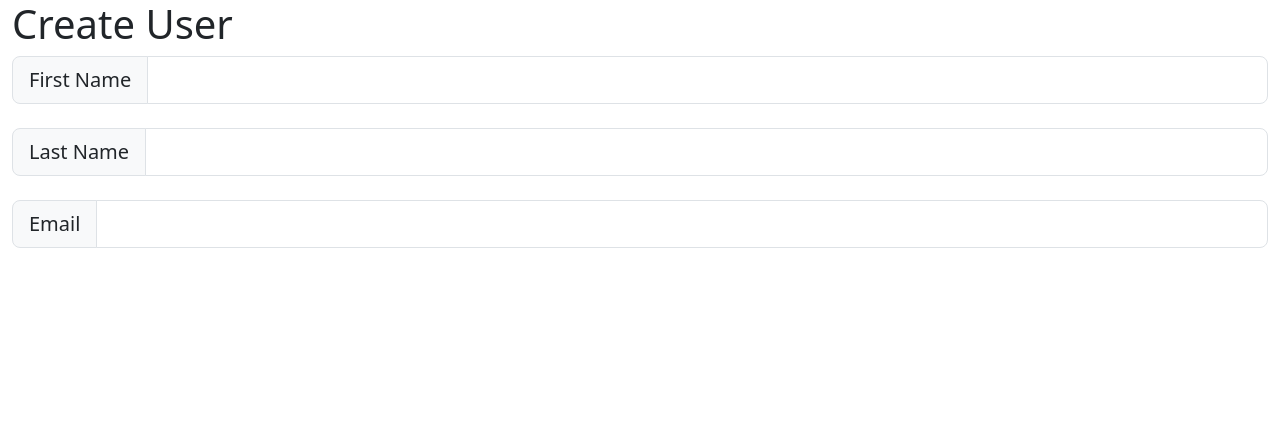
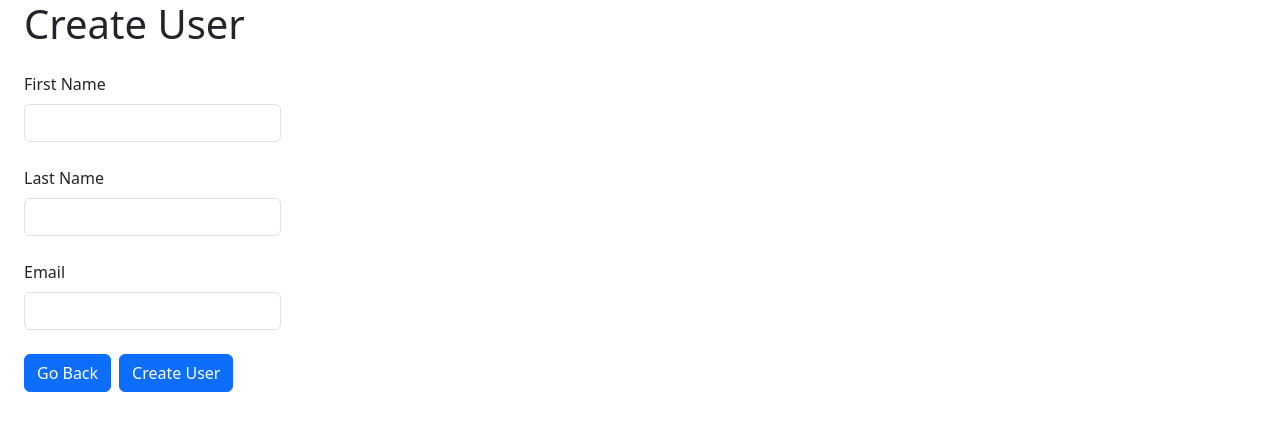
Before and after one commit to emilianochavezDLT/buz_planner, a React (Create React App) app in the folder client/: page /createUser in a window 1280 px wide. Shown: the top 430 px of the page. Built offline with nearby package versions, Linux system fonts and the light colour scheme.

Commit message:
Added CORS so that the frontend can have access to the backend. The Create User functionality work on the react project now and is fetching the API properly. Next Up is to do the Sign in functionality

```diff
--- a/client/src/pages/CreateUser.js
+++ b/client/src/pages/CreateUser.js
@@ -1,5 +1,7 @@
+import { useNavigate } from "react-router-dom";
+import axios from 'axios'; // Import axios
 const React = require('react'); // Import React
-const axios = require('axios'); // Import axios
+
 
 //ID's of the input and form elements
 /**
@@ -10,31 +12,61 @@ const axios = require('axios'); // Import axios
  */
 
 const CreateUser = () => {
+    const navigate = useNavigate();
 
-    console.log("Rendering CreateUser Component"); // Debugging statement
+    const handleGoBack = () =>{
+        navigate("/");
+    }
+
+    const handle_submit = async (event) => {
+        event.preventDefault();
+
+        try{
+            console.log("Creating user...");
+            await axios.post('http://localhost:5001/users/createUser', {
+                firstName: document.getElementById('firstName').value,
+                lastName: document.getElementById('lastName').value,
+                email: document.getElementById('email').value
+            });
+            console.log("User created successfully");
+            navigate("/");
+        }
+        catch(error){
+            console.error("Error creating user: ", error);
+            alert("Error creating user");
+        }
+
+    };
 
     return (
-        <div>
-            <h1>Create User</h1>
-            <form id="createUserForm">
-                <div class="input-group input-group-lg">
-                    <span class="input-group-text" id="inputGroup-sizing-lg">First Name</span>
-                    <input type="text" class="form-control" aria-label="Sizing example input" aria-describedby="inputGroup-sizing-lg" id="firstName"></input>
+        <div className="container-fluid d-flex">
+            <div className="row flex-nowrap w-100">
+                <div className="col d-flex flex-column justify-content-center align-items-start">
+                    <h1 class="mb-4">Create User</h1>
+                    <form id="createUserForm">
+                        <div className="mb-4">
+                            <label htmlFor="firstName" className="form-label">First Name</label>
+                            <input type="text" className="form-control" id="firstName" name="firstName" required />
+                        </div>
+                        <div className="mb-4">
+                            <label htmlFor="lastName" className="form-label">Last Name</label>
+                            <input type="text" className="form-control" id="lastName" name="lastName" required />
+                        </div>
+                        <div className="mb-4">
+                            <label htmlFor="email" className="form-label">Email</label>
+                            <input type="email" className="form-control" id="email" name="email" required />
+                        </div>
+                        <button className="btn btn-primary" onClick={handleGoBack}>Go Back</button>
+                        <button type="submit" className="btn btn-primary ms-2" onClick={handle_submit}>Create User</button>
+                    </form>
                 </div>
-                <br></br>
-                <div class="input-group input-group-lg">
-                    <span class="input-group-text" id="inputGroup-sizing-lg">Last Name</span>
-                    <input type="text" class="form-control" aria-label="Sizing example input" aria-describedby="inputGroup-sizing-lg" id="lastName"></input>
-                </div>
-                <br></br>
-                <div class="input-group input-group-lg">
-                    <span class="input-group-text" id="inputGroup-sizing-lg">Email</span>
-                    <input type="text" class="form-control" aria-label="Sizing example input" aria-describedby="inputGroup-sizing-lg" id="email"></input>
-                </div>
-            </form>
+            </div>
         </div>
+
     );
 
 }
 
+
+
 export default CreateUser; // Export the CreateUser component
--- a/client/src/pages/HomePage.js
+++ b/client/src/pages/HomePage.js
@@ -1,6 +1,5 @@
 import React from "react";
 import { useNavigate } from "react-router-dom";
-import NavBar from "../components/NavBar";
 
 const HomePage = () => {
 
@@ -16,22 +15,23 @@ const HomePage = () => {
   };
 
   return (
-    <>
-      <NavBar />
-      <div class="container-fluid">
-
-        <h1>Home Page</h1>
-
-        <p>Welcome to the Home Page</p>
-
-        <p>Sign in or Create an Account</p>
-        <div class="d-grid gap-2 d-md-block">
-          <a class="btn btn-primary me-2" onClick={handleSignInClick}>Sign In</a>
-          <a class="btn btn-primary" onClick={handleCreateAccountClick}>Create Account</a>
+    <div className="container-fluid vh-100 d-flex">
+      <div className="row flex-nowrap w-100">
+        <div className="col d-flex flex-column justify-content-center align-items-center">
+          <h1>Home Page</h1>
+          <p>Welcome to the Home Page</p>
+          <p>Sign in or Create an Account</p>
+          <div className="d-grid gap-2 d-md-block">
+            <button className="btn btn-primary me-2" onClick={handleSignInClick}>
+              Sign In
+            </button>
+            <button className="btn btn-primary" onClick={handleCreateAccountClick}>
+              Create Account
+            </button>
+          </div>
         </div>
-
       </div>
-    </>// This is a fragment, it's a way to group multiple children without adding extra nodes to the DOM
+    </div>
   );
 };
 
--- a/client/src/pages/SignIn.js
+++ b/client/src/pages/SignIn.js
@@ -0,0 +1,17 @@
+import { useNavigate } from "react-router-dom";
+import axios from 'axios'; // Import axios
+const React = require('react'); // Import React
+
+
+const signIn = () => {
+
+    return (
+
+        <h2>Sign In</h2>
+
+
+
+    );
+};
+
+export default signIn;
--- a/package.json
+++ b/package.json
@@ -15,6 +15,7 @@
   "license": "ISC",
   "dependencies": {
     "concurrently": "^8.2.2",
+    "cors": "^2.8.5",
     "express": "^4.19.2",
     "pg": "^8.12.0",
     "pg-hstore": "^2.3.4",
```
Also changed, not shown: 2 other files (tests, documents, lock files or other folders).
